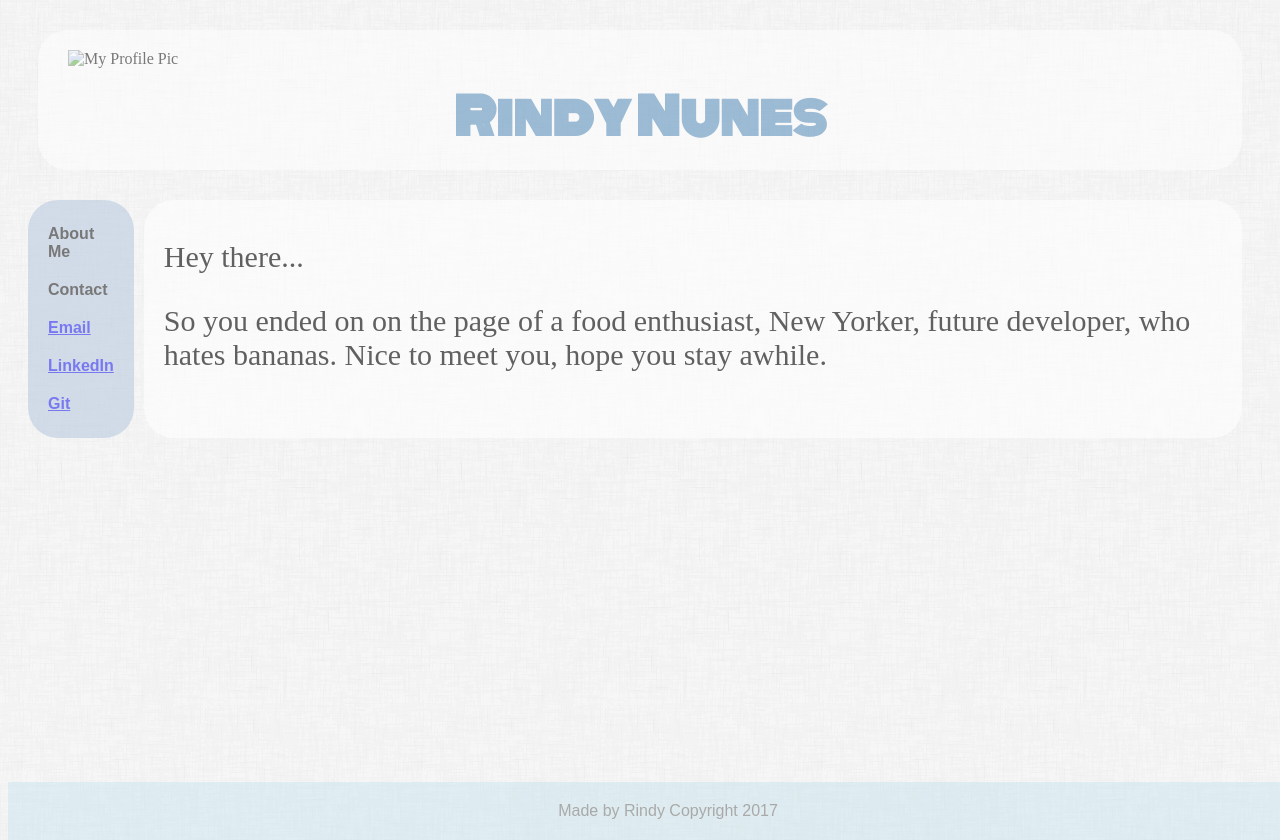
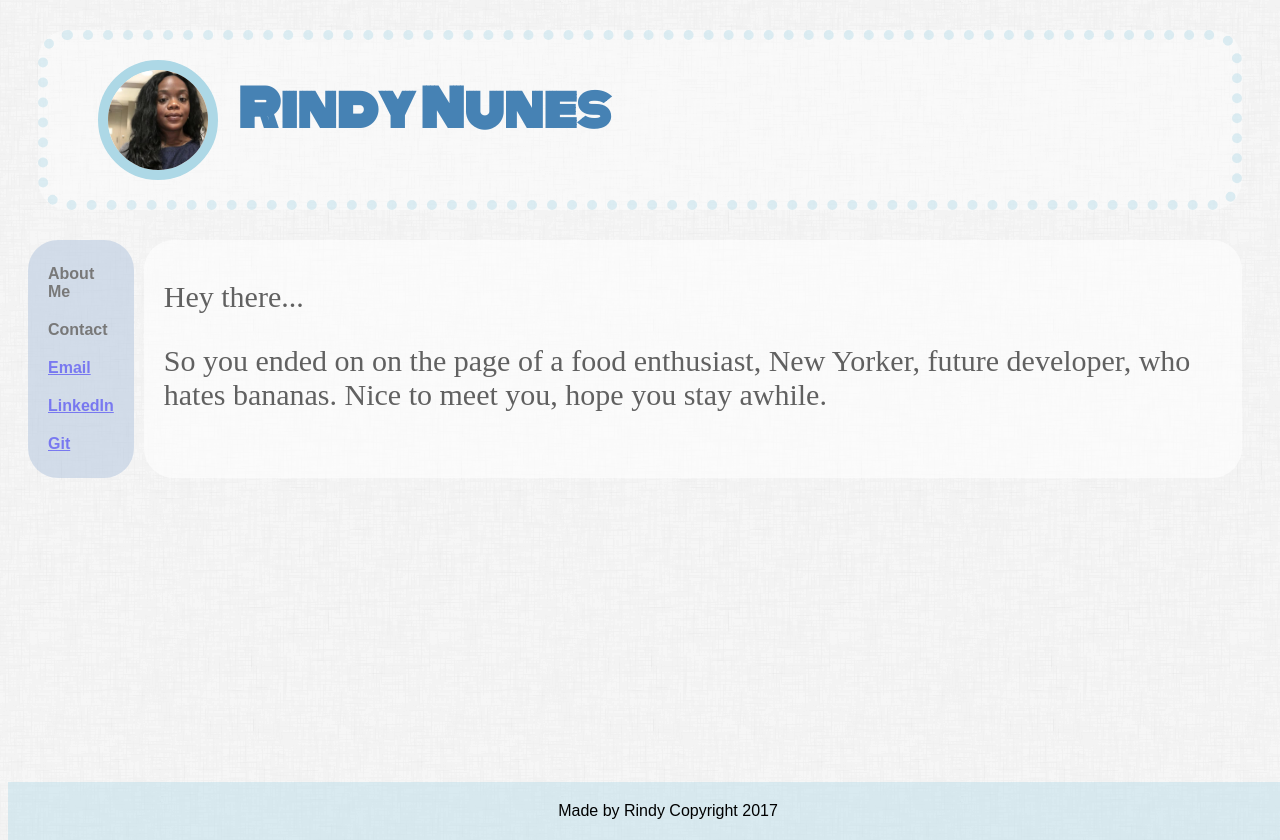
Before and after one commit to rnunes00/portfolio_page, a plain HTML site: page index.html in a window 1280 px wide. Shown: the top 840 px of the page. Drawn offline with Linux system fonts and the light colour scheme; a web font is replaced by a local one.

Commit message:
added readme

```diff
--- a/style.css
+++ b/style.css
@@ -12,6 +12,12 @@ h1 {
     color: #4682B4;
 }
 
+img {
+    height: 100px;
+    border-radius: 60px;
+    border: 10px solid #ADD8E6;
+    margin: 0 20px;
+}
 section {
     display: flex;
     margin: 5px 20px;
@@ -37,12 +43,14 @@ li {
 }
 
  #block1 {
-    background-color: #FFFFFF;
+    background-color: rgba(255, 255, 255, 0.4);
     margin: 30px;
     padding: 20px 30px;
     border-radius: 30px;
-    height: 100px;
-    opacity: 0.5;
+    border: 10px dotted rgba(173, 216, 230, 0.4);
+    min-height: 100px;
+    display: flex;
+    align-items: flex-start;
 }
 #content {
     background-color: #FFFFFF;
@@ -60,8 +68,7 @@ li {
     position: absolute;
     bottom: 0;
     width: 100%;
-    background-color: #ADD8E6;
-    opacity: 0.3;
+    background-color: rgba(173, 216, 230, 0.4);
     margin: -40px 0;
     padding: 20px;
     text-align: center;
```
Also changed, not shown: profilepic.jpeg (added), 1 other file.
